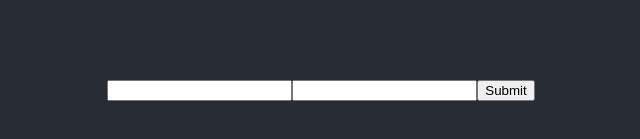
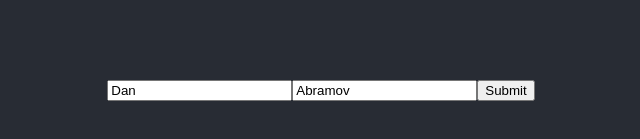
Before and after one commit to doniisetiiawan/react-fbw, a React (Create React App) app: page / in a window 1280 px wide. Shown: the part 315-454 px from the top of the page, without its empty margins (319-959 px from the left). Built offline with nearby package versions, Linux system fonts and the light colour scheme.

Commit message:
Controlled components

```diff
--- a/src/App.js
+++ b/src/App.js
@@ -1,13 +1,13 @@
 /* eslint-disable react/jsx-filename-extension */
 import React from 'react';
 import './App.css';
-import Uncontrolled from './components/uncontrolled';
+import Controlled from './components/controlled';
 
 function App() {
   return (
     <div className="App">
       <header className="App-header">
-        <Uncontrolled />
+        <Controlled />
       </header>
     </div>
   );
--- /dev/null
+++ b/src/components/controlled.jsx
@@ -0,0 +1,47 @@
+import React from 'react';
+
+class Controlled extends React.Component {
+  constructor(props) {
+    super(props);
+
+    this.state = {
+      firstName: 'Dan',
+      lastName: 'Abramov',
+    };
+  }
+
+  handleChange = ({ target }) => {
+    this.setState({
+      [target.name]: target.value,
+    });
+  };
+
+  handleSubmit = (e) => {
+    e.preventDefault();
+    console.log(
+      `${this.state.firstName} ${this.state.lastName}`,
+    );
+  };
+
+  render() {
+    return (
+      <form onSubmit={this.handleSubmit}>
+        <input
+          type="text"
+          name="firstName"
+          value={this.state.firstName}
+          onChange={this.handleChange}
+        />
+        <input
+          type="text"
+          name="lastName"
+          value={this.state.lastName}
+          onChange={this.handleChange}
+        />
+        <button type="submit">Submit</button>
+      </form>
+    );
+  }
+}
+
+export default Controlled;
```
